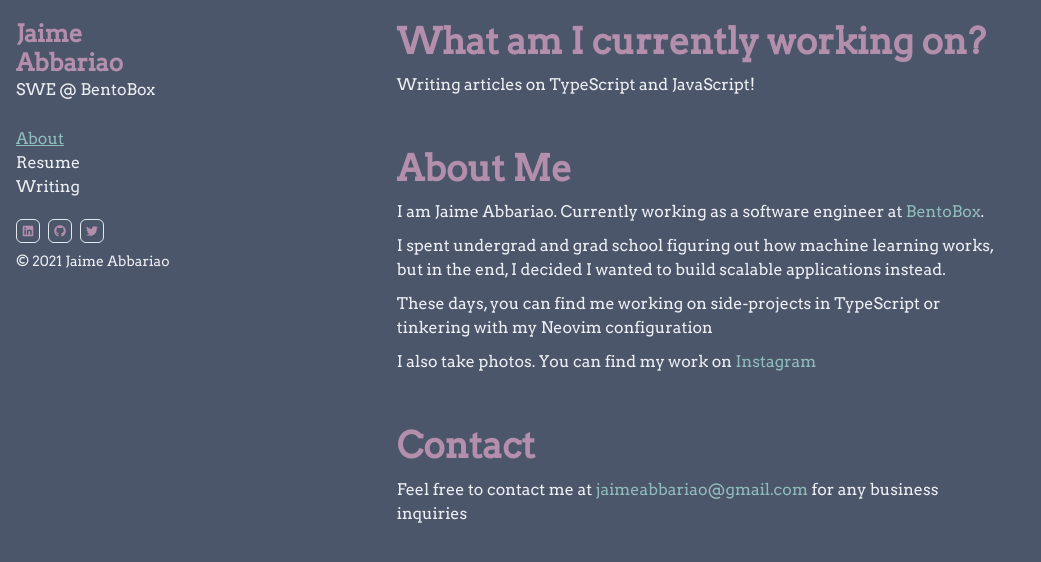
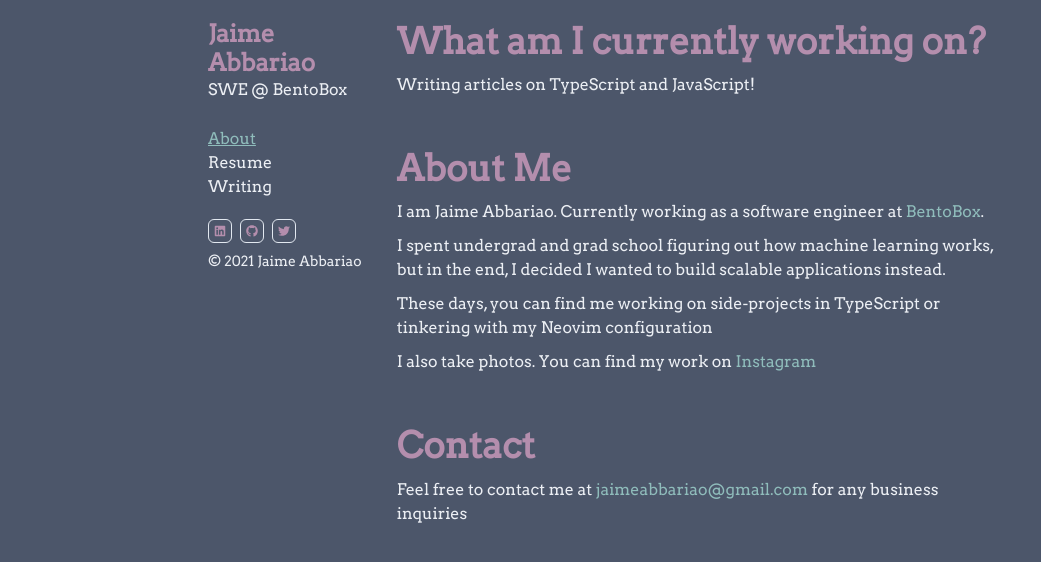
Before and after one commit to ja153903/jabbariao_dotcom, a Next.js app: page / in a window 1280 px wide. Shown: the top 562 px of the page, without its empty margins (0-1041 px from the left). Built offline with nearby package versions, Linux system fonts and the light colour scheme.

Commit message:
adjusting max width

```diff
--- a/pages/_app.tsx
+++ b/pages/_app.tsx
@@ -17,7 +17,7 @@ function App({ Component, pageProps }: AppProps) {
       <Head>
         <title>Jaime Abbariao</title>
       </Head>
-      <Container paddingTop="20px" maxW="container.xl">
+      <Container paddingTop="20px" maxW="4xl">
         <Flex align="flex-start" justify="flex-start">
           <Introduction />
           <Component {...pageProps} />
```
